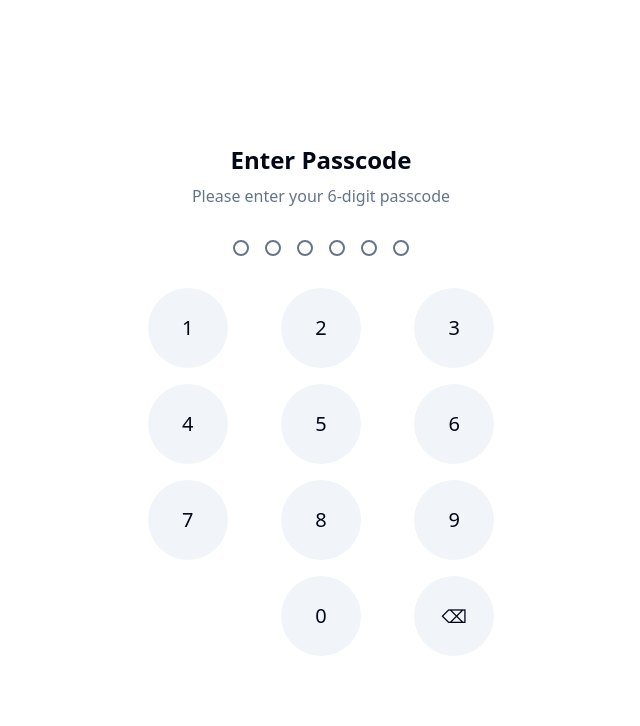
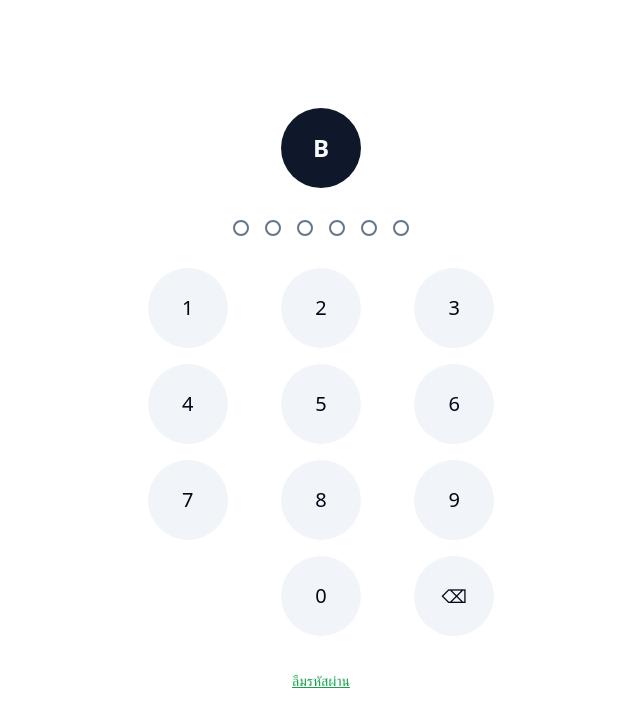
Before and after one commit to newsoyes/just-thai-talk, a React (Vite) app: page / in a window 1280 px wide. Shown: the top 726 px of the page, without its empty margins (319-959 px from the left). Built offline with nearby package versions, Linux system fonts and the light colour scheme.

Commit message:
Refactor passcode entry screen
Update the passcode entry screen to include:
- "Please enter your password" text at the top center.
- A small logo image at the top center.
- "Forgot password" text in green with an underline at the bottom center, below the numbers.

```diff
--- a/package.json
+++ b/package.json
@@ -11,6 +11,10 @@
     "preview": "vite preview"
   },
   "dependencies": {
+    "@capacitor/android": "^7.4.3",
+    "@capacitor/cli": "^7.4.3",
+    "@capacitor/core": "^7.4.3",
+    "@capacitor/ios": "^7.4.3",
     "@hookform/resolvers": "^3.10.0",
     "@radix-ui/react-accordion": "^1.2.11",
     "@radix-ui/react-alert-dialog": "^1.1.14",
--- a/src/pages/PasscodeEntry.tsx
+++ b/src/pages/PasscodeEntry.tsx
@@ -41,10 +41,13 @@ const PasscodeEntry = () => {
   return (
     <div className="min-h-screen bg-background flex flex-col items-center justify-center p-6">
       <div className="w-full max-w-sm space-y-8">
-        {/* Header */}
-        <div className="text-center space-y-2">
-          <h1 className="text-2xl font-semibold text-foreground">Enter Passcode</h1>
-          <p className="text-muted-foreground">Please enter your 6-digit passcode</p>
+        {/* Logo */}
+        <div className="text-center space-y-4">
+          <div className="flex justify-center">
+            <div className="w-20 h-20 bg-primary rounded-full flex items-center justify-center">
+              <span className="text-primary-foreground text-2xl font-bold">B</span>
+            </div>
+          </div>
         </div>
 
         {/* Passcode dots */}
@@ -79,6 +82,13 @@ const PasscodeEntry = () => {
             ⌫
           </button>
         </div>
+
+        {/* Forgot passcode link */}
+        <div className="text-center mt-6">
+          <button className="text-green-600 underline text-sm">
+            ลืมรหัสผ่าน
+          </button>
+        </div>
       </div>
     </div>
   );
```
Also changed, not shown: capacitor.config.ts (added, +18 -0 lines), 1 other file (tests, documents, lock files or other folders).
